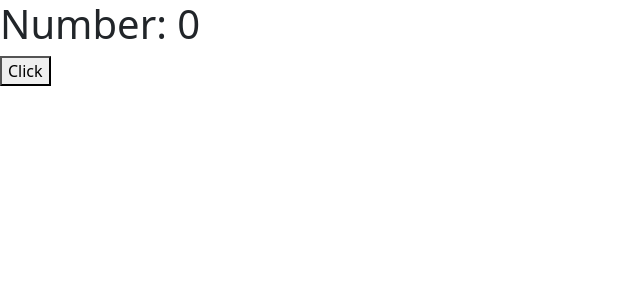
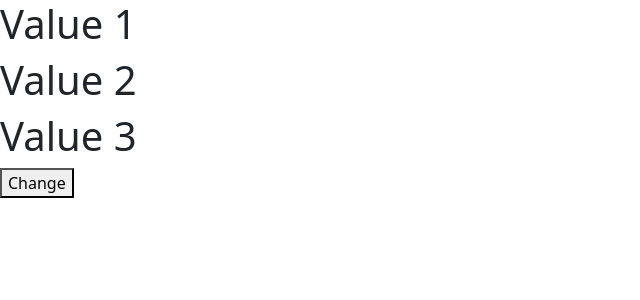
Before and after one commit to me6edi/React, a React (Vite) app in the folder vite-project/: page / in a window 1280 px wide. Shown: the top 300 px of the page, without its empty margins (0-640 px from the left). Built offline with nearby package versions, Linux system fonts and the light colour scheme.

Commit message:
Ract hooks multiple object using useState

```diff
--- a/vite-project/src/App.jsx
+++ b/vite-project/src/App.jsx
@@ -1,12 +1,27 @@
 import { useState } from "react";
 
 const App = () => {
-  const [number, setNumber] = useState(0);
+  const [myObj, setMyobj] = useState({
+    key1: "Value 1",
+    key2: "Value 2",
+    key3: "Value 3",
+  });
+
+  const change = () => {
+    setMyobj((prevObj) => ({
+      ...prevObj,
+      key1: "New value for key 1",
+      key2: "New value for key 2",
+      key3: "New value for key 3",
+    }));
+  };
 
   return (
     <div>
-      <h1>Number: {number}</h1>
-      <button onClick={() => setNumber(number + 1)}>Click</button>
+      <h1>{myObj.key1}</h1>
+      <h1>{myObj.key2}</h1>
+      <h1>{myObj.key3}</h1>
+      <button onClick={change}>Change</button>
     </div>
   );
 };
```
